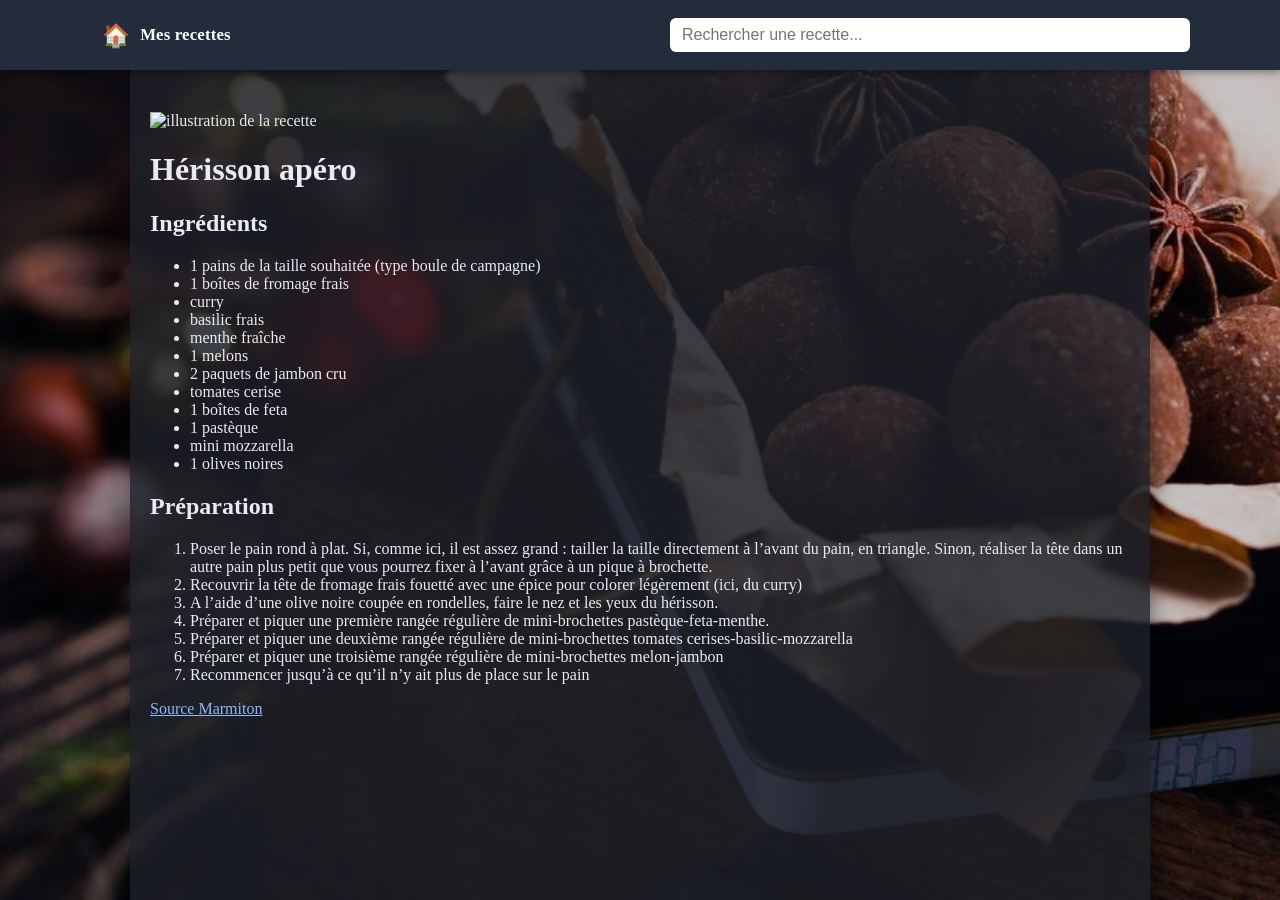
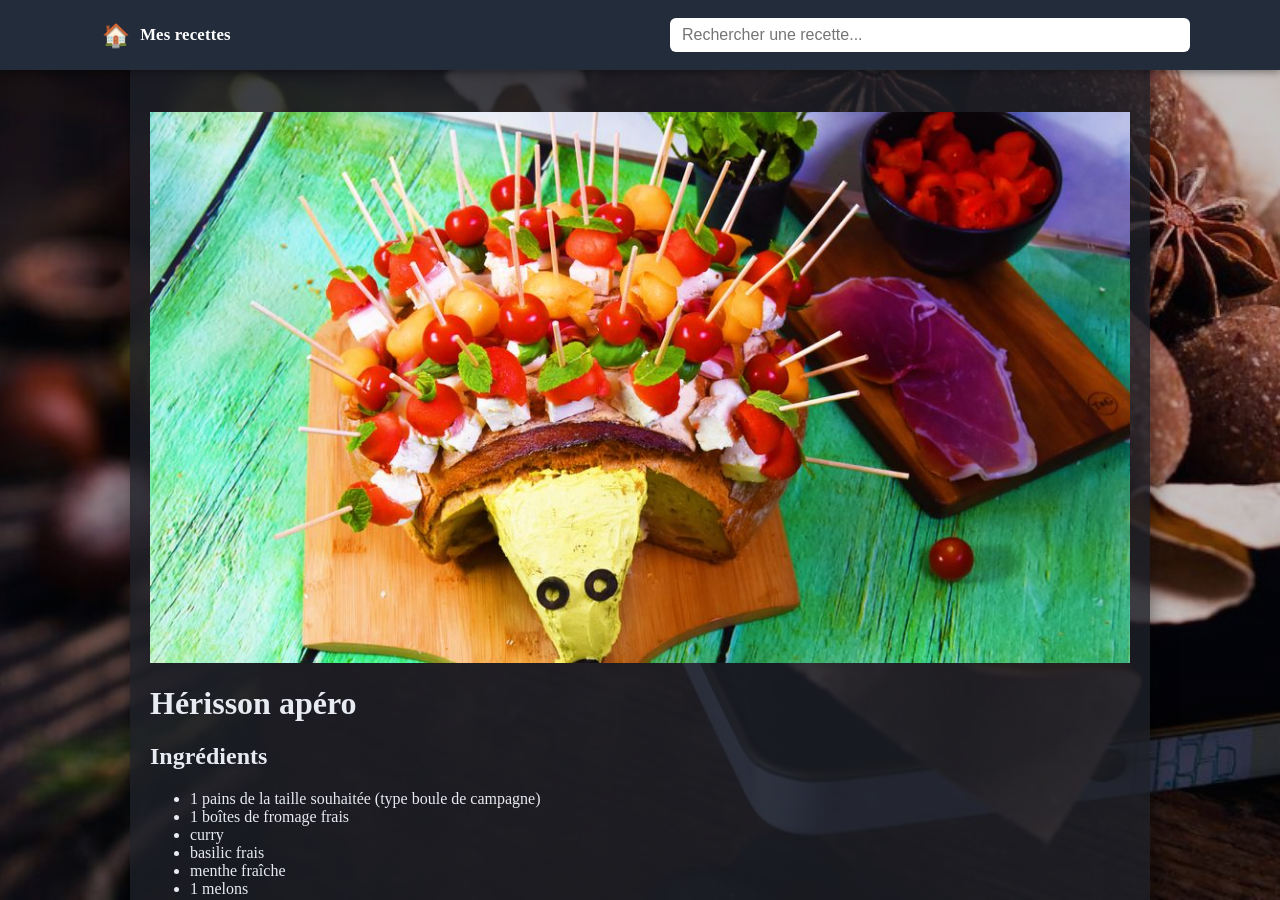
Before and after one commit to phlered/recettes, a Jekyll site: the page built from _recettes/h_risson_ap_ro.md, in a window 1280 px wide and 900 px high. Built offline with Jekyll 4.4.1, drawn with Linux system fonts in a browser that asks for light colours.

Commit message:
recette herisson

```diff
--- a/_recettes/h_risson_ap_ro.md
+++ b/_recettes/h_risson_ap_ro.md
@@ -19,7 +19,7 @@ ingredients:
   - "1 olives noires"
 tags: [Hérisson apéro, apéro pas cher, pain, fromage frais, curry, basilic frais, menthe, melon, jambon cru, tomates cerise, feta, pastèque, mini mozzarella, olives noires, très facile, bon marché, rapide]
 ---
-![illustration de la recette](images/h_risson_ap_ro.jpg)
+![illustration de la recette]({{ site.baseurl }}/images/h_risson_ap_ro.jpg)
 
 # Hérisson apéro
 
```
Also changed, not shown: debug_jsonld.txt (+1 -1 lines), images/h_risson_ap_ro.jpg (added).
